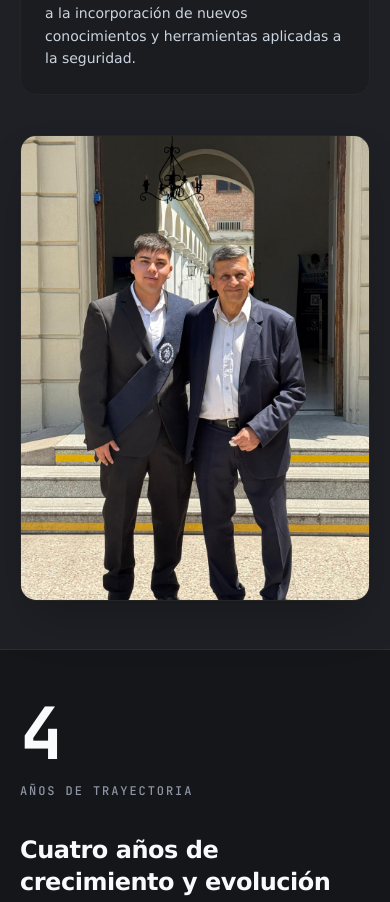
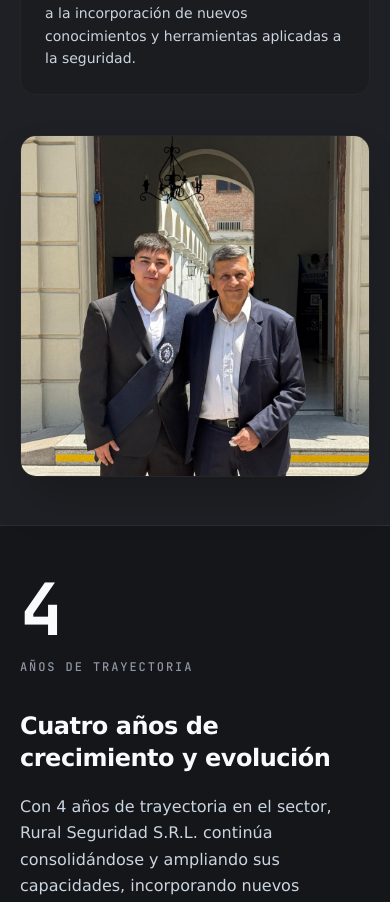
Before and after one commit to MoeykensGabriel/RuralSP-Web, a React (Vite) app: page /nosotros in a window 390 px wide. Shown: the part 1540-2442 px from the top of the page. Built offline with nearby package versions, Linux system fonts and the light colour scheme.

Commit message:
Ajusta las dimensiones de la foto del equipo directivo en dispositivos moviles

```diff
--- a/src/pages/Nosotros.jsx
+++ b/src/pages/Nosotros.jsx
@@ -79,12 +79,12 @@ export default function Nosotros() {
       <Section alt className="border-t border-line" title={equipo.titulo}>
         <div className="grid grid-cols-1 items-center gap-10 menu:grid-cols-2 menu:gap-14">
           {equipo.imagen && (
-            <div className="order-2 overflow-hidden rounded-2xl border border-neutral-800 shadow-2xl menu:order-1">
+            <div className="order-2 mx-auto w-full max-w-sm overflow-hidden rounded-2xl border border-neutral-800 shadow-2xl menu:order-1 menu:max-w-none">
               <img
                 src={equipo.imagen}
                 alt={equipo.imagenAlt ?? equipo.titulo}
                 decoding="async"
-                className="aspect-[3/4] max-h-[520px] w-full object-cover object-top transition-transform duration-500 hover:scale-105 menu:max-h-[580px]"
+                className="aspect-[3/4] max-h-[340px] w-full object-cover object-top transition-transform duration-500 hover:scale-105 sm:max-h-[440px] menu:max-h-[580px]"
               />
             </div>
           )}
```
